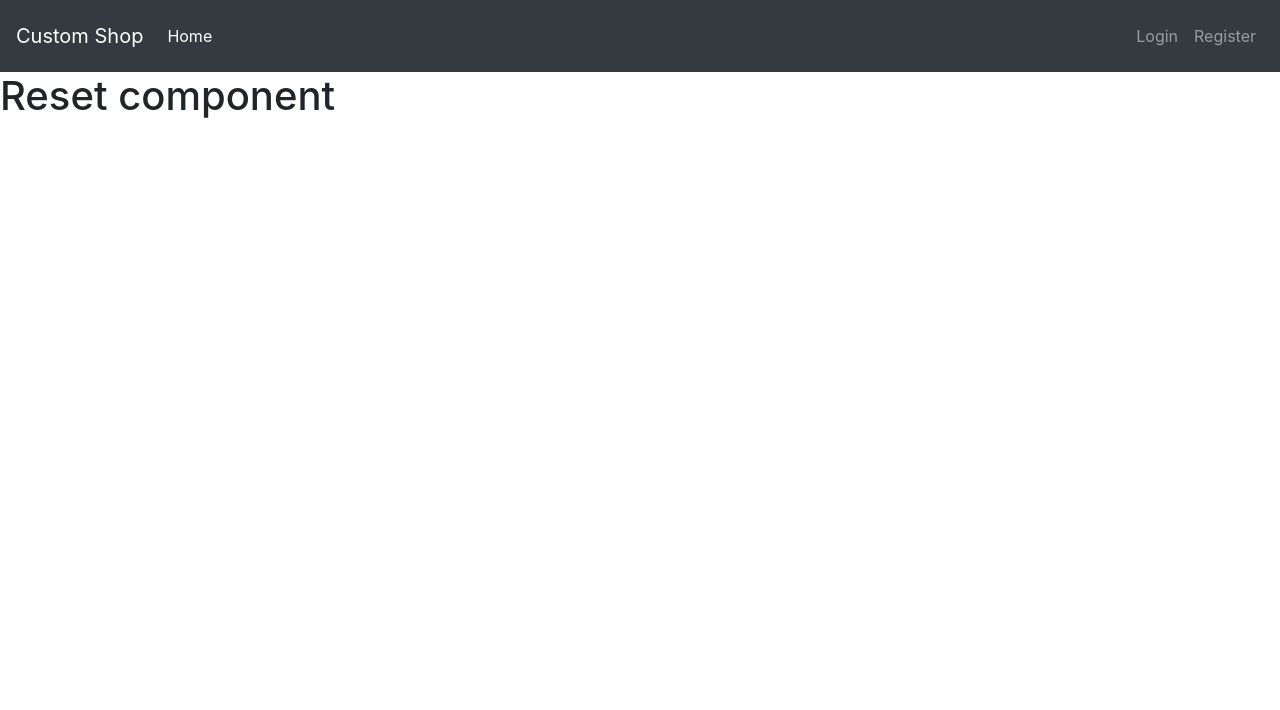
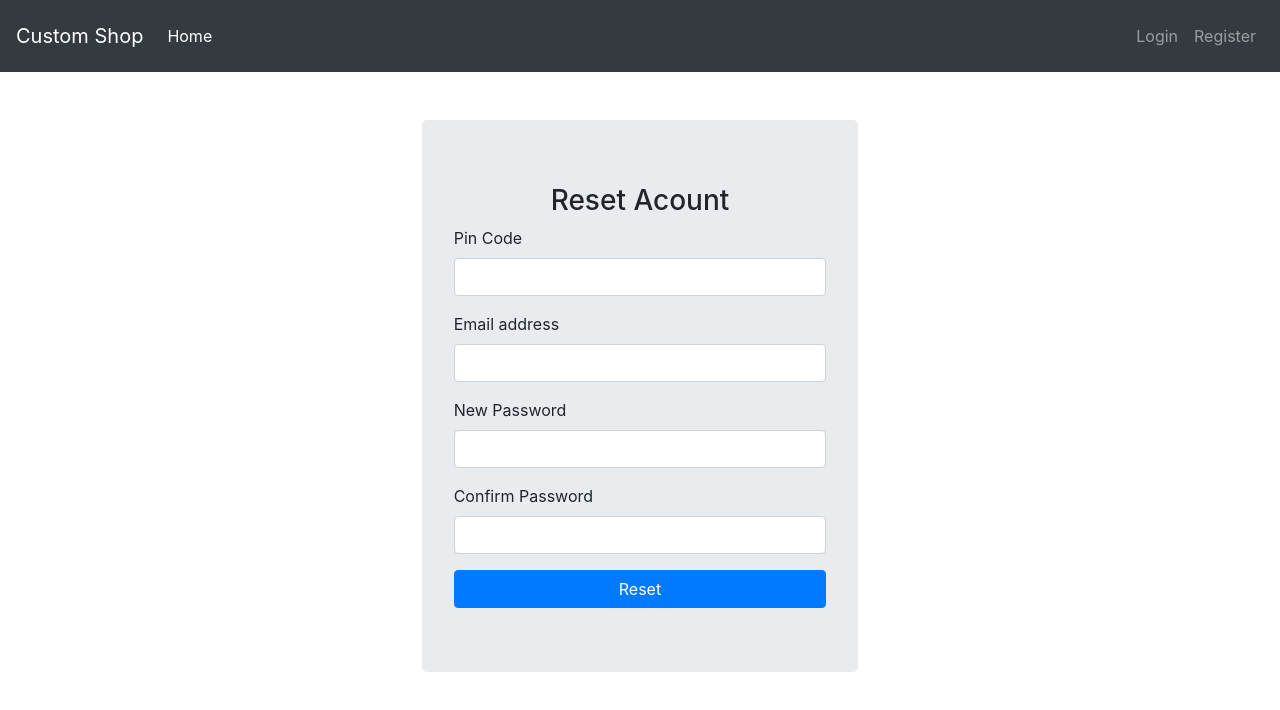
Before and after one commit to PrisecaruEmilia/ReactPassportAuth, a React (Create React App) app: page /reset/1 in a window 1280 px wide. Shown: the top 710 px of the page. Built offline with nearby package versions, Linux system fonts and the light colour scheme; no server answers.

Commit message:
reset password functional

```diff
--- a/src/components/ForgetPassword.js
+++ b/src/components/ForgetPassword.js
@@ -32,19 +32,22 @@ export class ForgetPassword extends Component {
     let errorMessage = '';
     if (this.state.message) {
       errorMessage = (
-        <div
-          className="alert alert-danger alert-dismissible fade show"
-          role="alert"
-        >
-          <strong>{this.state.message}</strong>
-          <button
-            type="button"
-            className="close"
-            data-dismiss="alert"
-            aria-label="Close"
-          >
-            <span aria-hidden="true">&times;</span>
-          </button>
+        // <div
+        //   className="alert alert-danger alert-dismissible fade show"
+        //   role="alert"
+        // >
+        //   <strong>{this.state.message}</strong>
+        //   <button
+        //     type="button"
+        //     className="close"
+        //     data-dismiss="alert"
+        //     aria-label="Close"
+        //   >
+        //     <span aria-hidden="true">&times;</span>
+        //   </button>
+        // </div>
+        <div class="alert alert-danger" role="alert">
+          {this.state.message}
         </div>
       );
     }
--- a/src/components/Reset.js
+++ b/src/components/Reset.js
@@ -1,10 +1,112 @@
 import React, { Component } from 'react';
+import axios from 'axios';
 
 export class Reset extends Component {
+  state = {
+    token: '',
+    email: '',
+    password: '',
+    password_confirmation: '',
+    message: '',
+  };
+
+  formSubmit = (e) => {
+    e.preventDefault();
+
+    const data = {
+      token: this.state.token,
+      email: this.state.email,
+      password: this.state.password,
+      password_confirmation: this.state.password_confirmation,
+    };
+
+    axios
+      .post('/reset-password', data)
+      .then((response) => {
+        console.log(response);
+        this.setState({ message: response.data.message });
+      })
+      .catch((error) => {
+        console.log(error);
+        this.setState({ message: error.response.data.message });
+      });
+  };
   render() {
+    let errorMessage = '';
+    if (this.state.message) {
+      errorMessage = (
+        <div class="alert alert-danger" role="alert">
+          {this.state.message}
+        </div>
+      );
+    }
+
     return (
-      <div>
-        <h1>Reset component</h1>
+      <div className="mt-5">
+        <div className="row">
+          <div className="jumbotron col-lg-4 offset-lg-4">
+            <h3 className="text-center">Reset Acount</h3>
+            <form onSubmit={this.formSubmit}>
+              {errorMessage}
+              <div className="form-group">
+                <label htmlFor="pinCode">Pin Code</label>
+                <input
+                  type="text"
+                  name="token"
+                  className="form-control"
+                  id="pinCode"
+                  required
+                  onChange={(e) => {
+                    this.setState({ token: e.target.value });
+                  }}
+                />
+              </div>
+              <div className="form-group">
+                <label htmlFor="recoveryEmail">Email address</label>
+                <input
+                  type="email"
+                  name="email"
+                  className="form-control"
+                  id="recoveryEmail"
+                  required
+                  onChange={(e) => {
+                    this.setState({ email: e.target.value });
+                  }}
+                />
+              </div>
+              <div className="form-group">
+                <label htmlFor="newPassword">New Password</label>
+                <input
+                  type="password"
+                  name="password"
+                  className="form-control"
+                  id="newPassword"
+                  required
+                  onChange={(e) => {
+                    this.setState({ password: e.target.value });
+                  }}
+                />
+              </div>
+              <div className="form-group">
+                <label htmlFor="confirmPassword">Confirm Password</label>
+                <input
+                  type="password"
+                  name="password_confirmation"
+                  className="form-control"
+                  id="confirmPassword"
+                  required
+                  onChange={(e) => {
+                    this.setState({ password_confirmation: e.target.value });
+                  }}
+                />
+              </div>
+
+              <button type="submit" className="btn btn-primary btn-block">
+                Reset
+              </button>
+            </form>
+          </div>
+        </div>
       </div>
     );
   }
```
